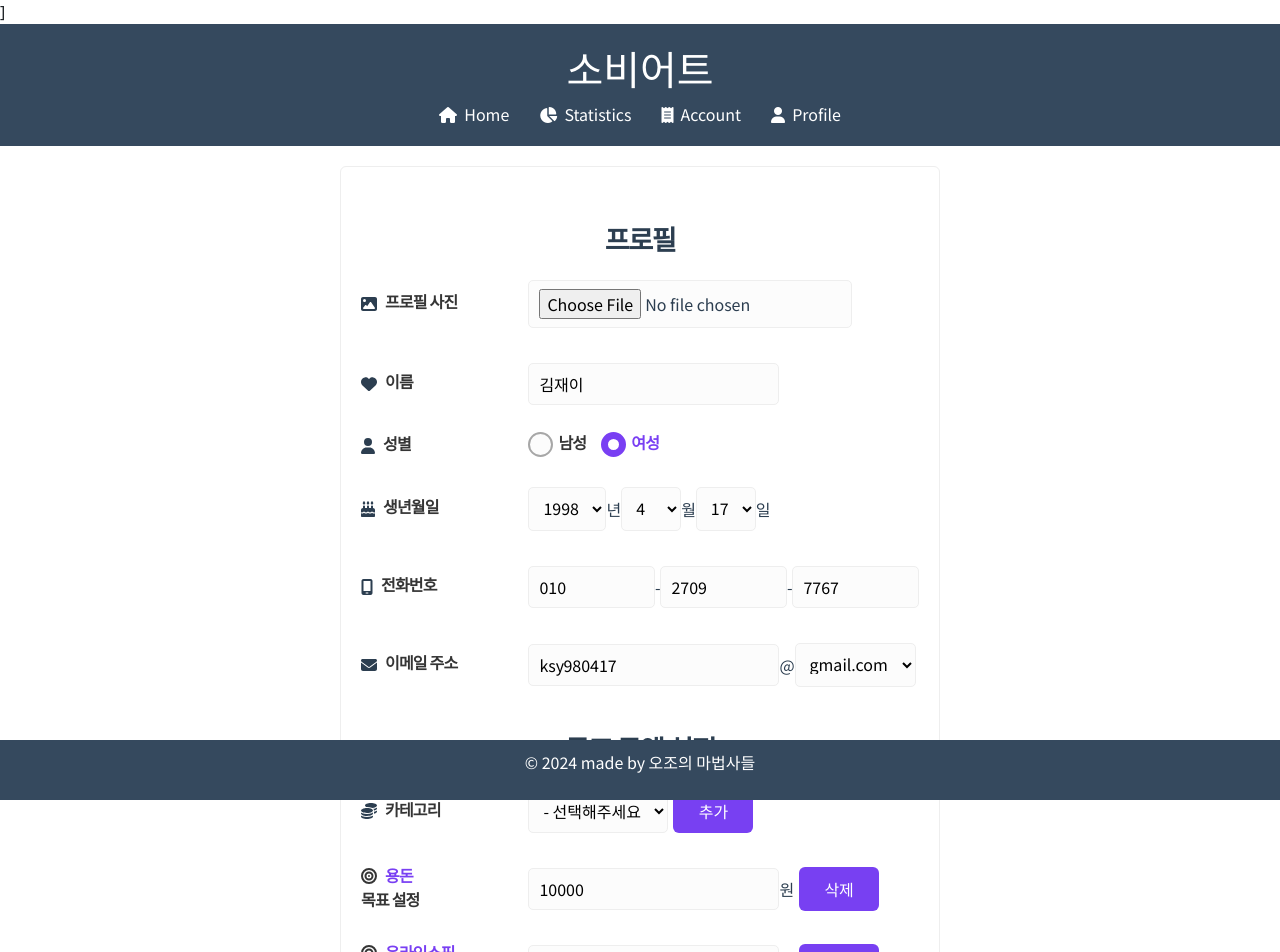
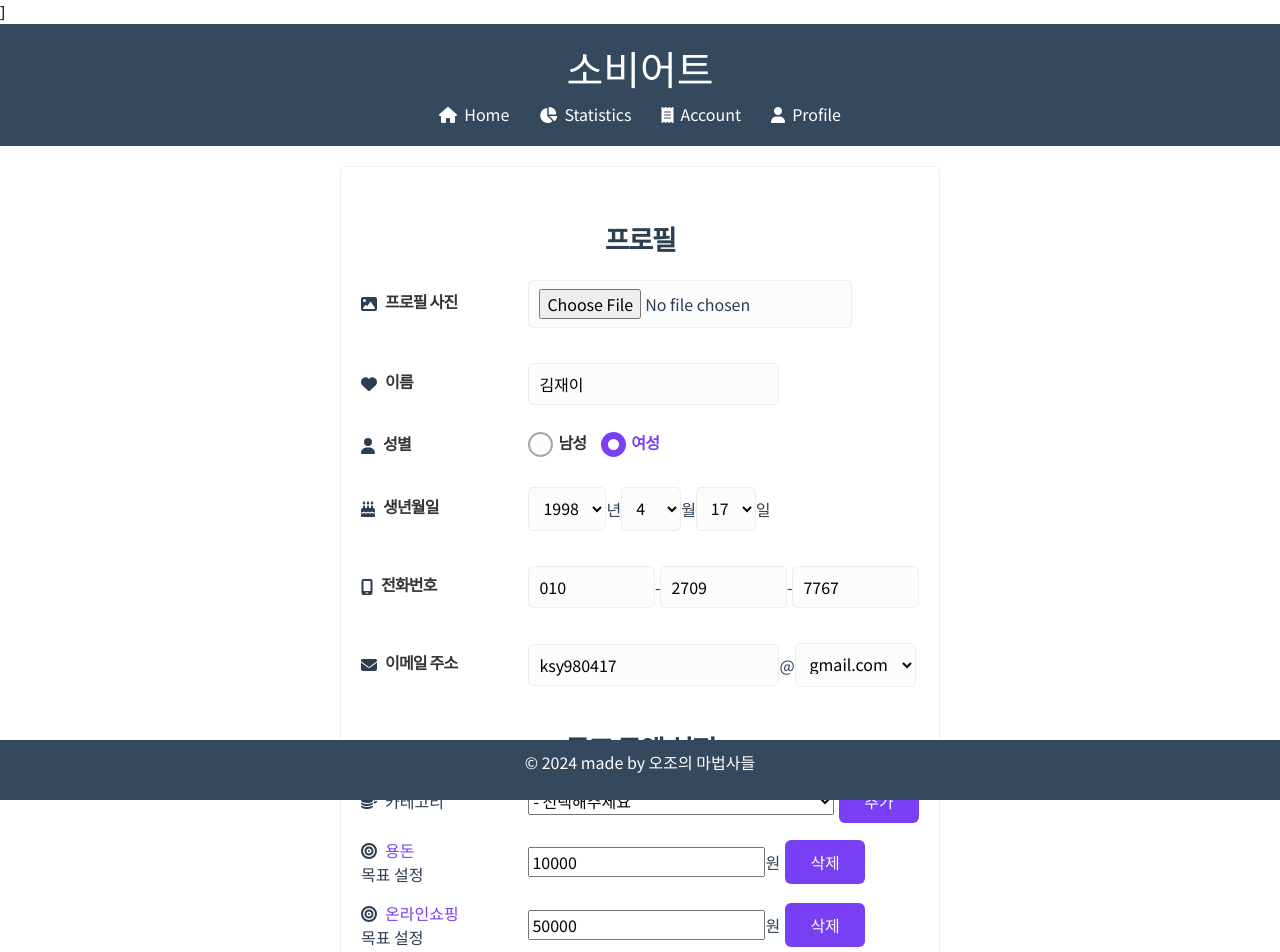
Before and after one commit to sorakangi-i/kb-accountbook-vue3, a Vue app in the folder kb-accountbook-vue3/: page /profile in a window 1280 px wide. Shown: the top 952 px of the page. Built offline with nearby package versions, Linux system fonts and the light colour scheme; a web font is replaced by a local one; what chartjs-plugin-datalabels would draw is missing.

Commit message:
simpson-sora plus final

```diff
--- /dev/null
+++ b/kb-accountbook-vue3/src/components/BudgetSettings.vue
@@ -0,0 +1,213 @@
+<template>
+  <div>
+    <div class="form-row">
+      <span class="th">
+        <font-awesome-icon icon="coins" class="fa_icon" />
+        <label for="selectedCategory">카테고리</label>
+      </span>
+      <span class="td">
+        <select
+          id="selectedCategory"
+          v-model="selectedCategory"
+          class="category-select"
+        >
+          <option value="" disabled selected>- 선택해주세요</option>
+          <option
+            v-for="category in availableCategories"
+            :key="category.id"
+            :value="category.name"
+          >
+            {{ category.name }}
+          </option>
+        </select>
+        <button type="button" @click="toggleNewCategoryInput">
+          {{ showNewCategoryInput ? '추가 취소' : '추가' }}
+        </button>
+      </span>
+    </div>
+    <div v-if="showNewCategoryInput" class="form-row">
+      <span class="th">
+        <font-awesome-icon icon="plus" class="fa_icon" />
+        <label for="newCategory">카테고리 추가</label>
+      </span>
+      <span class="td">
+        <input
+          type="text"
+          id="newCategory"
+          v-model="newCategory"
+          placeholder="새 카테고리 입력"
+        />
+        <button type="button" @click="confirmAddCategory">확인</button>
+        <button type="button" @click="cancelAddCategory" class="cancel">
+          취소
+        </button>
+      </span>
+    </div>
+
+    <div v-for="(budget, index) in budgets" :key="index" class="form-row">
+      <span class="th">
+        <label>
+          <font-awesome-icon icon="bullseye" class="fa_icon" />
+          <span class="color">{{ budget.category }}</span>
+          <br />
+          목표 설정
+        </label>
+      </span>
+
+      <span class="td">
+        <input
+          type="text"
+          v-model="budget.amount"
+          @input="formatBudgetAmount(index)"
+        />
+        원
+        <button type="button" @click="removeBudget(index)">삭제</button>
+      </span>
+    </div>
+  </div>
+</template>
+
+<script>
+export default {
+  props: {
+    budgets: {
+      type: Array,
+      required: true,
+    },
+  },
+  data() {
+    return {
+      expenseCategories: [
+        { id: '1', name: '온라인쇼핑' },
+        { id: '2', name: '패션/쇼핑' },
+        { id: '3', name: '식비' },
+        { id: '4', name: '카페/간식' },
+        { id: '5', name: '주거' },
+        { id: '6', name: '통신' },
+        { id: '7', name: '교통/차량' },
+        { id: '8', name: '의료/건강' },
+        { id: '9', name: '보험' },
+        { id: '10', name: '대출' },
+        { id: '11', name: '교육' },
+        { id: '12', name: '저축' },
+        { id: '13', name: '생활/마트' },
+        { id: '14', name: '기타' },
+      ],
+      selectedCategory: '',
+      showNewCategoryInput: false,
+      newCategory: '',
+    };
+  },
+  computed: {
+    availableCategories() {
+      const selectedCategories = this.budgets.map((budget) => budget.category);
+      return this.expenseCategories.filter(
+        (category) => !selectedCategories.includes(category.name)
+      );
+    },
+  },
+  watch: {
+    selectedCategory(newCategory) {
+      if (newCategory) {
+        if (!this.budgets.some((budget) => budget.category === newCategory)) {
+          this.budgets.push({ category: newCategory, amount: 0 });
+        }
+        this.selectedCategory = '';
+      }
+    },
+  },
+  methods: {
+    formatNumber(value) {
+      if (typeof value !== 'number') {
+        value = parseInt(value.replace(/,/g, ''));
+      }
+      return isNaN(value) ? '' : value.toLocaleString();
+    },
+    parseNumber(value) {
+      return parseInt(value.replace(/,/g, '')) || 0;
+    },
+    formatBudgetAmount(index) {
+      this.budgets[index].amount = this.parseNumber(this.budgets[index].amount);
+      this.budgets[index].amount = this.formatNumber(
+        this.budgets[index].amount
+      );
+    },
+    toggleNewCategoryInput() {
+      this.showNewCategoryInput = !this.showNewCategoryInput;
+    },
+    confirmAddCategory() {
+      const newId = (this.expenseCategories.length + 1).toString();
+      this.expenseCategories.push({ id: newId, name: this.newCategory });
+      this.newCategory = '';
+      this.showNewCategoryInput = false;
+    },
+    cancelAddCategory() {
+      this.newCategory = '';
+      this.showNewCategoryInput = false;
+    },
+    removeBudget(index) {
+      this.budgets.splice(index, 1);
+    },
+  },
+};
+</script>
+
+<style scoped>
+.form-row {
+  display: flex;
+  align-items: center;
+  margin-bottom: 15px;
+}
+
+.th {
+  flex-basis: 30%;
+  display: flex;
+  align-items: center;
+  text-align: left;
+}
+
+.td {
+  flex-basis: 70%;
+  display: flex;
+  align-items: center;
+}
+
+.fa_icon {
+  margin-right: 8px;
+}
+
+.color {
+  color: #793ff3;
+}
+
+.category-select {
+  width: 100%;
+}
+
+button {
+  margin-left: 5px;
+  min-width: 80px;
+  padding: 10px 20px;
+  font-size: 16px;
+  font-weight: 500;
+  border-radius: 6px;
+  border: none;
+  background-color: #7840f2;
+  color: white;
+  cursor: pointer;
+}
+
+button:hover {
+  background-color: #571bda;
+  transition: 0.3s ease-in-out;
+}
+
+.cancel {
+  color: #353535;
+  background-color: #e5dbff;
+}
+.cancel:hover {
+  color: #353535;
+  background-color: #c9b7f7;
+}
+</style>
--- a/kb-accountbook-vue3/src/pages/Profile.vue
+++ b/kb-accountbook-vue3/src/pages/Profile.vue
@@ -134,74 +134,9 @@
         </span>
       </div>
 
-      <!-- Budget Information -->
-      <div>
-        <h2>목표 금액 설정</h2>
-        <div class="form-row">
-          <span class="th">
-            <font-awesome-icon icon="coins" class="fa_icon" />
-            <label for="selectedCategory">카테고리</label>
-          </span>
-          <span class="td">
-            <select
-              id="selectedCategory"
-              v-model="selectedCategory"
-              class="category-select"
-            >
-              <option value="" disabled selected>- 선택해주세요</option>
-              <option
-                v-for="category in availableCategories"
-                :key="category.id"
-                :value="category.name"
-              >
-                {{ category.name }}
-              </option>
-            </select>
-            <button type="button" @click="toggleNewCategoryInput">
-              {{ showNewCategoryInput ? '추가 취소' : '추가' }}
-            </button>
-          </span>
-        </div>
-        <div v-if="showNewCategoryInput" class="form-row">
-          <span class="th">
-            <font-awesome-icon icon="plus" class="fa_icon" />
-            <label for="newCategory">카테고리 추가</label>
-          </span>
-          <span class="td">
-            <input
-              type="text"
-              id="newCategory"
-              v-model="newCategory"
-              placeholder="새 카테고리 입력"
-            />
-            <button type="button" @click="confirmAddCategory">확인</button>
-            <button type="button" @click="cancelAddCategory" class="cancel">
-              취소
-            </button>
-          </span>
-        </div>
-
-        <div v-for="(budget, index) in budgets" :key="index" class="form-row">
-          <span class="th">
-            <label>
-              <font-awesome-icon icon="bullseye" class="fa_icon" />
-              <span class="color">{{ budget.category }}</span>
-              <br />
-              목표 설정
-            </label>
-          </span>
-
-          <span class="td">
-            <input
-              type="text"
-              v-model="budget.amount"
-              @input="formatBudgetAmount(index)"
-            />
-            원
-            <button type="button" @click="removeBudget(index)">삭제</button>
-          </span>
-        </div>
-      </div>
+      <!-- Budget Settings Component -->
+      <h2>목표 금액 설정</h2>
+      <BudgetSettings :budgets="budgets" />
 
       <button type="submit" class="submit">작성 완료</button>
     </form>
@@ -210,8 +145,12 @@
 
 <script>
 import axios from 'axios';
+import BudgetSettings from '../components/BudgetSettings.vue';
 
 export default {
+  components: {
+    BudgetSettings,
+  },
   data() {
     return {
       member: {
@@ -236,39 +175,11 @@ export default {
       ), // 최근 100년
       months: Array.from({ length: 12 }, (v, k) => k + 1),
       days: Array.from({ length: 31 }, (v, k) => k + 1),
-      expenseCategories: [
-        { id: '1', name: '온라인쇼핑' },
-        { id: '2', name: '패션/쇼핑' },
-        { id: '3', name: '식비' },
-        { id: '4', name: '카페/간식' },
-        { id: '5', name: '주거' },
-        { id: '6', name: '통신' },
-        { id: '7', name: '교통/차량' },
-        { id: '8', name: '의료/건강' },
-        { id: '9', name: '보험' },
-        { id: '10', name: '대출' },
-        { id: '11', name: '교육' },
-        { id: '12', name: '저축' },
-        { id: '13', name: '생활/마트' },
-        { id: '14', name: '기타' },
-      ],
       budgets: [
         { category: '용돈', amount: 10000 },
         { category: '온라인쇼핑', amount: 50000 },
       ],
-      selectedCategory: '',
-      targetBudget: 0,
-      showNewCategoryInput: false,
-      newCategory: '',
     };
-  },
-  computed: {
-    availableCategories() {
-      const selectedCategories = this.budgets.map((budget) => budget.category);
-      return this.expenseCategories.filter(
-        (category) => !selectedCategories.includes(category.name)
-      );
-    },
   },
   watch: {
     birthYear() {
@@ -295,14 +206,6 @@ export default {
     phonePart3() {
       this.updateMobile();
     },
-    selectedCategory(newCategory) {
-      if (newCategory) {
-        if (!this.budgets.some((budget) => budget.category === newCategory)) {
-          this.budgets.push({ category: newCategory, amount: 0 });
-        }
-        this.selectedCategory = '';
-      }
-    },
   },
   methods: {
     validateName(event) {
@@ -328,42 +231,17 @@ export default {
         this.member.mobile = `${this.phonePart1}-${this.phonePart2}-${this.phonePart3}`;
       }
     },
-    formatNumber(value) {
-      if (typeof value !== 'number') {
-        value = parseInt(value.replace(/,/g, ''));
-      }
-      return isNaN(value) ? '' : value.toLocaleString();
-    },
-    parseNumber(value) {
-      return parseInt(value.replace(/,/g, '')) || 0;
-    },
-    formatBudgetAmount(index) {
-      this.budgets[index].amount = this.parseNumber(this.budgets[index].amount);
-      this.budgets[index].amount = this.formatNumber(
-        this.budgets[index].amount
-      );
-    },
     onFileChange(event) {
       const file = event.target.files[0];
       if (file) {
         this.profilePictureUrl = URL.createObjectURL(file);
       }
     },
-    toggleNewCategoryInput() {
-      this.showNewCategoryInput = !this.showNewCategoryInput;
-    },
-    confirmAddCategory() {
-      const newId = (this.expenseCategories.length + 1).toString();
-      this.expenseCategories.push({ id: newId, name: this.newCategory });
-      this.newCategory = '';
-      this.showNewCategoryInput = false;
-    },
-    cancelAddCategory() {
-      this.newCategory = '';
-      this.showNewCategoryInput = false;
-    },
-    removeBudget(index) {
-      this.budgets.splice(index, 1);
+    formatNumber(value) {
+      if (typeof value !== 'number') {
+        value = parseInt(value.replace(/,/g, ''));
+      }
+      return isNaN(value) ? '' : value.toLocaleString();
     },
     async submitProfile() {
       try {
@@ -479,10 +357,6 @@ export default {
   text-align: left;
 }
 
-.profile-page form .th label .color {
-  color: #793ff3;
-}
-
 .profile-page form .td {
   flex-basis: 70%;
   display: flex;
@@ -563,10 +437,6 @@ export default {
   width: auto;
 }
 
-.profile-page form .category-select {
-  width: 100%;
-}
-
 .profile-page form button {
   margin-left: 5px;
   min-width: 80px;
@@ -591,12 +461,4 @@ export default {
   min-width: 200px;
   font-size: 18px;
 }
-.profile-page form .cancel {
-  color: #353535;
-  background-color: #e5dbff;
-}
-.profile-page form .cancel:hover {
-  color: #353535;
-  background-color: #c9b7f7;
-}
 </style>
```
